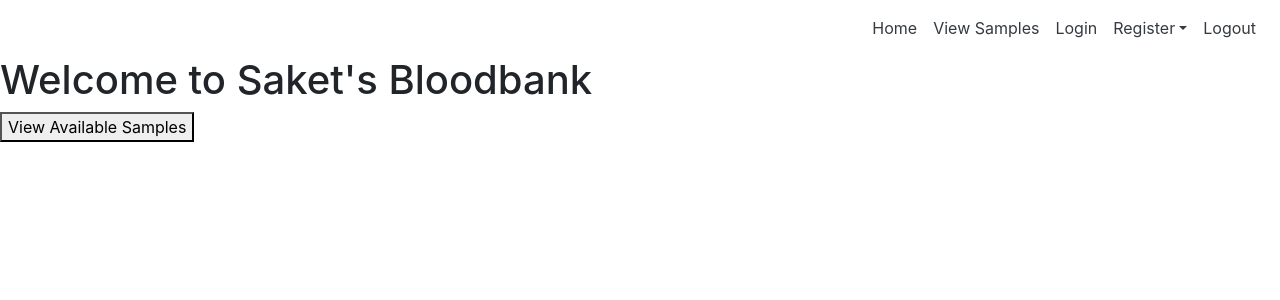
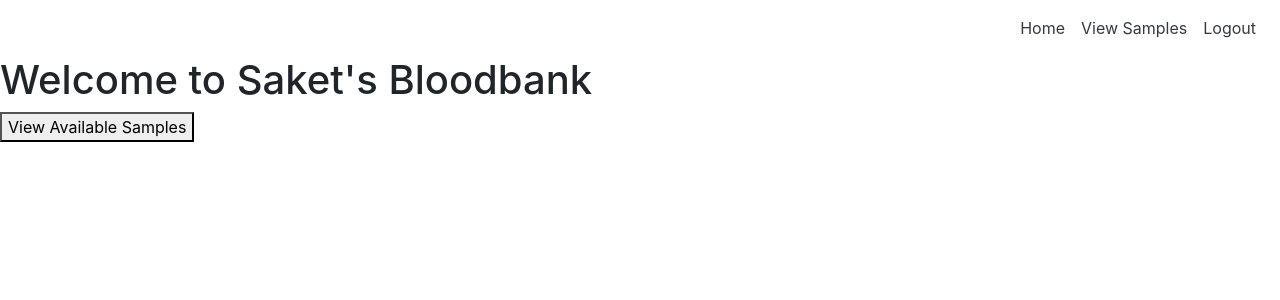
Before and after one commit to Roy-05/bloodbank, a PHP site: page /index.php in a window 1280 px wide. Shown: the top 300 px of the page. Run offline with PHP 8.4, Linux system fonts and the light colour scheme; the visitor is signed in with stand-in values (Sample User, id 1); some libraries are stand-ins or nearby versions.

Commit message:
Fix navbar display based on user login status

```diff
--- a/Components/navbar.php
+++ b/Components/navbar.php
@@ -28,8 +28,10 @@
                   >View Samples</a
                 >
               </li>
-
-                    <li class="nav-item">
+              <?php
+                session_start();
+                if(!$_SESSION['logged_in']){
+                    echo '<li class="nav-item">
                             <a
                               class="nav-link text-dark"
                               href = "login.php"
@@ -43,7 +45,7 @@
                               id="dropdownMenuLink"
                               data-toggle="dropdown"
                               >Register</a>
-                      <div class="dropdown-menu">
+                      <div class="dropdown-menu dropdown-menu-right">
                         <a
                           class="nav-link text-dark dropdown-item"
                           href="registerHospital.php"
@@ -53,12 +55,15 @@
                           href="registerReceiver.php"
                         >As a Receiver</a>
                       </div>
-                    </li>
-               <li class="nav-item">
+                    </li>';}
+                else{
+               echo '<li class="nav-item">
                             <a class="nav-link text-dark" href="logout.php">
                             Logout
                             </a>
-                          </li>
+                          </li>';
+                }
+                ?>
 
 
             </ul>
```
Lines whose indentation alone changed are shown as unchanged.
